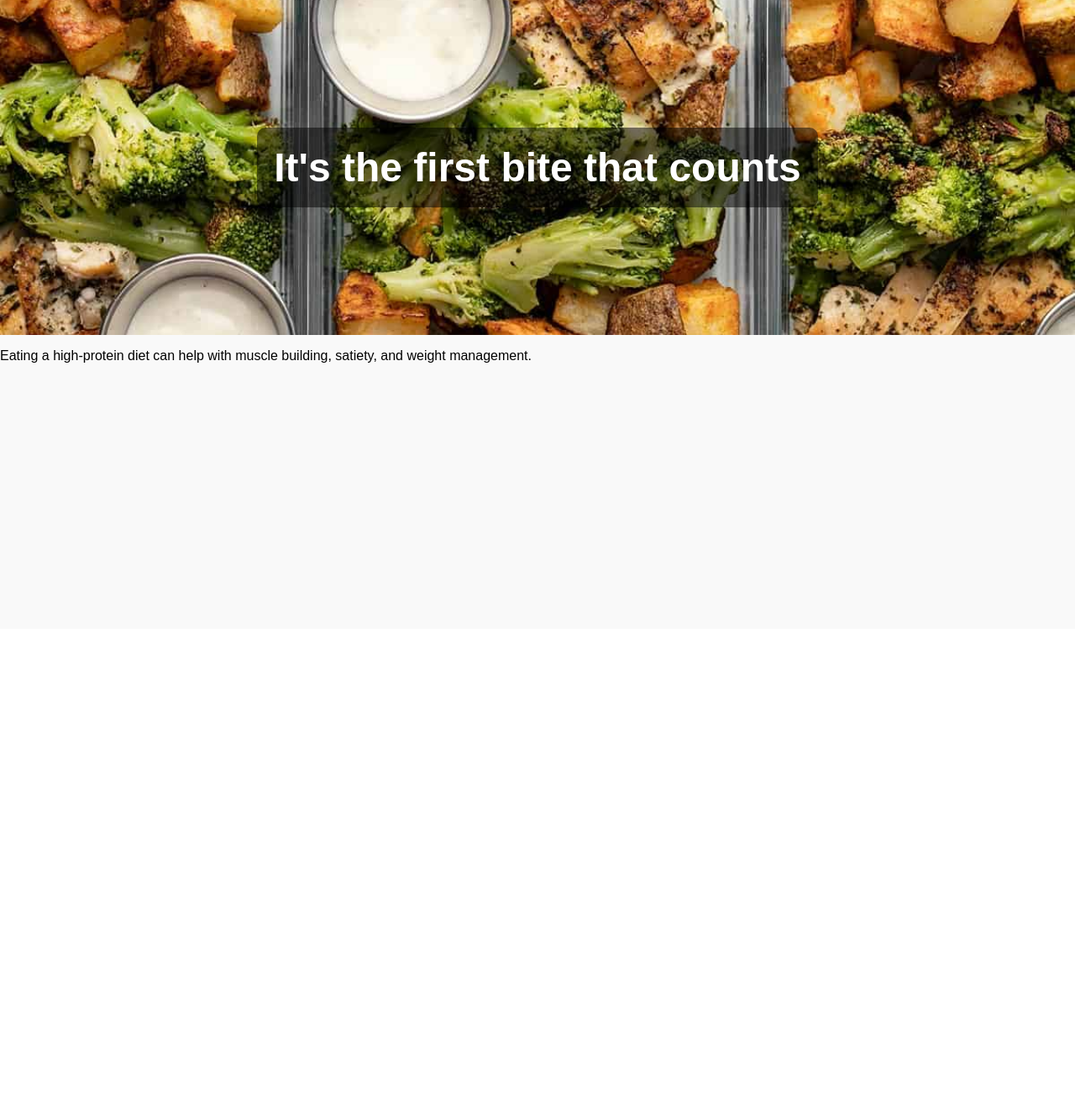
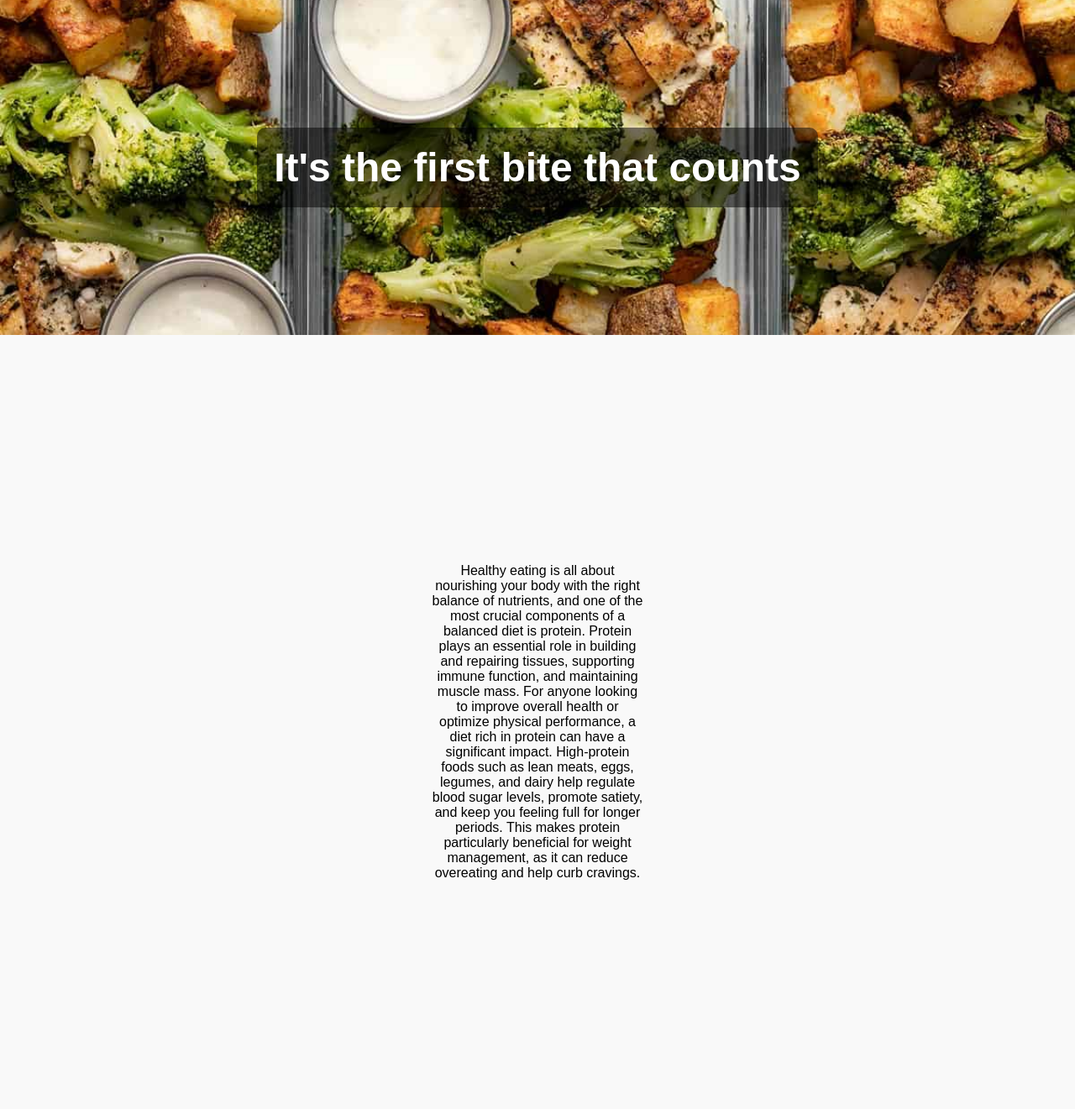
Before and after one commit to Emily-Rodden7/protein-bite, a Django app: page / in a window 1280 px wide. Shown: the part 51-1372 px from the top of the page at 84% size. Before the commit the page ends 483 px from the top, so only its background shows below. Run offline with Django 4.2, Linux system fonts and the light colour scheme.

Commit message:
home content changes

```diff
--- a/my_project/recipes/static/recipes/styles.css
+++ b/my_project/recipes/static/recipes/styles.css
@@ -37,7 +37,17 @@ body {
     border-radius: 10px;
 }
 
+/* titles */
 h1 {
     font-size: 3rem;
     margin: 0;
 }
+
+/* text on the home page */
+.home-content {
+    width: 60%; /* Set the width of the content */
+    margin: 0 auto;
+    padding: 20%;
+    text-align: center;
+    box-sizing: border-box; /* Ensures padding is included within the width */
+}
--- a/my_project/recipes/templates/recipes/home.html
+++ b/my_project/recipes/templates/recipes/home.html
@@ -20,8 +20,16 @@
     </div>
 </div>
 
-    <div class="content">
-        <p>Eating a high-protein diet can help with muscle building, satiety, and weight management.</p>
+    <div class="home-content">
+        <p>Healthy eating is all about nourishing your body with the right balance of nutrients,
+        and one of the most crucial components of a balanced diet is protein. Protein plays an
+        essential role in building and repairing tissues, supporting immune function, and
+        maintaining muscle mass. For anyone looking to improve overall health or optimize
+        physical performance, a diet rich in protein can have a significant impact.
+        High-protein foods such as lean meats, eggs, legumes, and dairy help regulate blood
+        sugar levels, promote satiety, and keep you feeling full for longer periods. This makes
+        protein particularly beneficial for weight management, as it can reduce overeating and
+        help curb cravings.</p>
     </div>
 
     <!-- Newsletter form here -->
```
